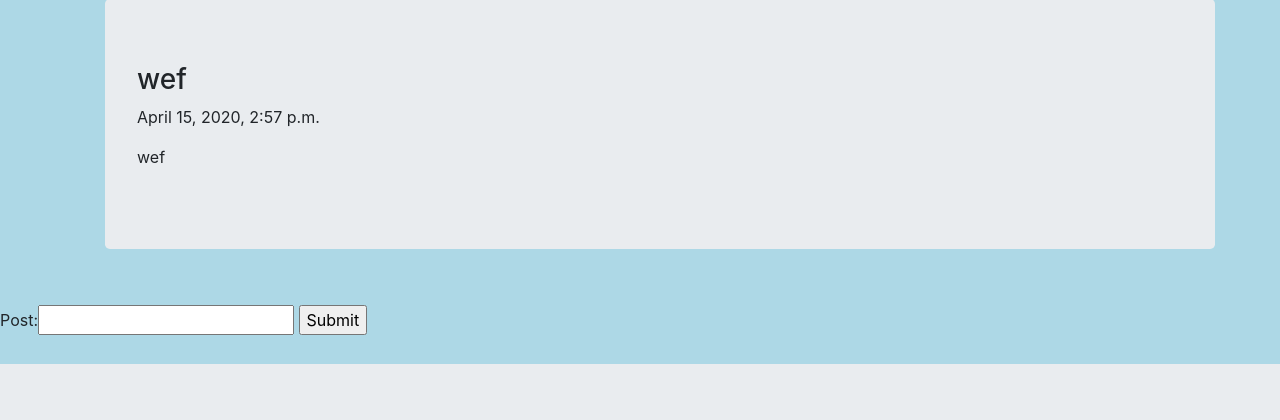
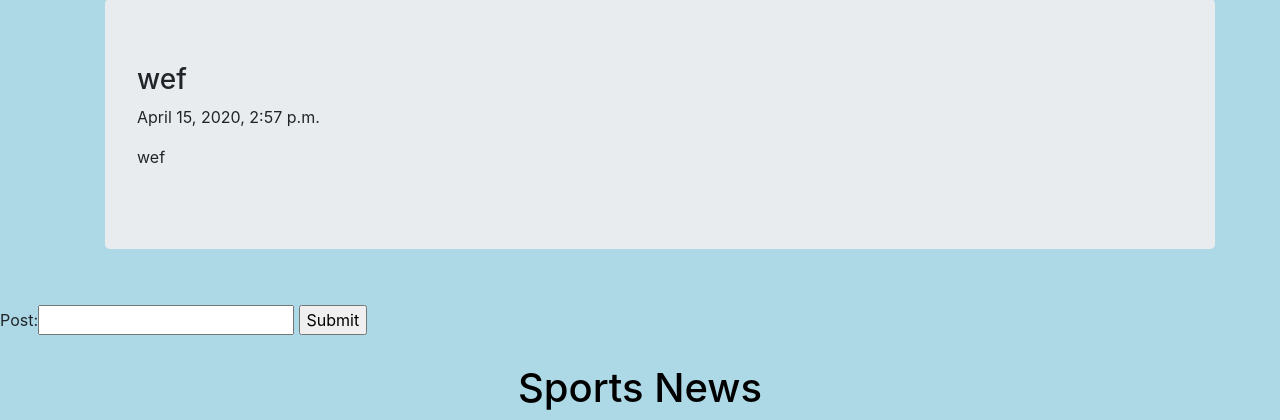
Before and after one commit to MatthewLee311/django3, a Django app: page /twitter/ in a window 1280 px wide. Shown: the part 1255-1675 px from the top of the page. Before the commit the page ends 1619 px from the top, so only its background shows below. Run offline with Django 3.2, Linux system fonts and the light colour scheme; data comes from the database, SQL or seed files in the repository; some libraries are stand-ins or nearby versions.

Commit message:
News Start

```diff
--- /dev/null
+++ b/mysite/twitter/news.py
@@ -0,0 +1,4 @@
+from requests import get
+from requests.exceptions import RequestException
+from contextlib import closing
+from bs4 import BeautifulSoup
--- a/mysite/twitter/templates/twitter/index.html
+++ b/mysite/twitter/templates/twitter/index.html
@@ -43,5 +43,8 @@
 </form>
 <br>
 
+<h1> Sports News </h1>
+
+
 </body>
 </html>
```
